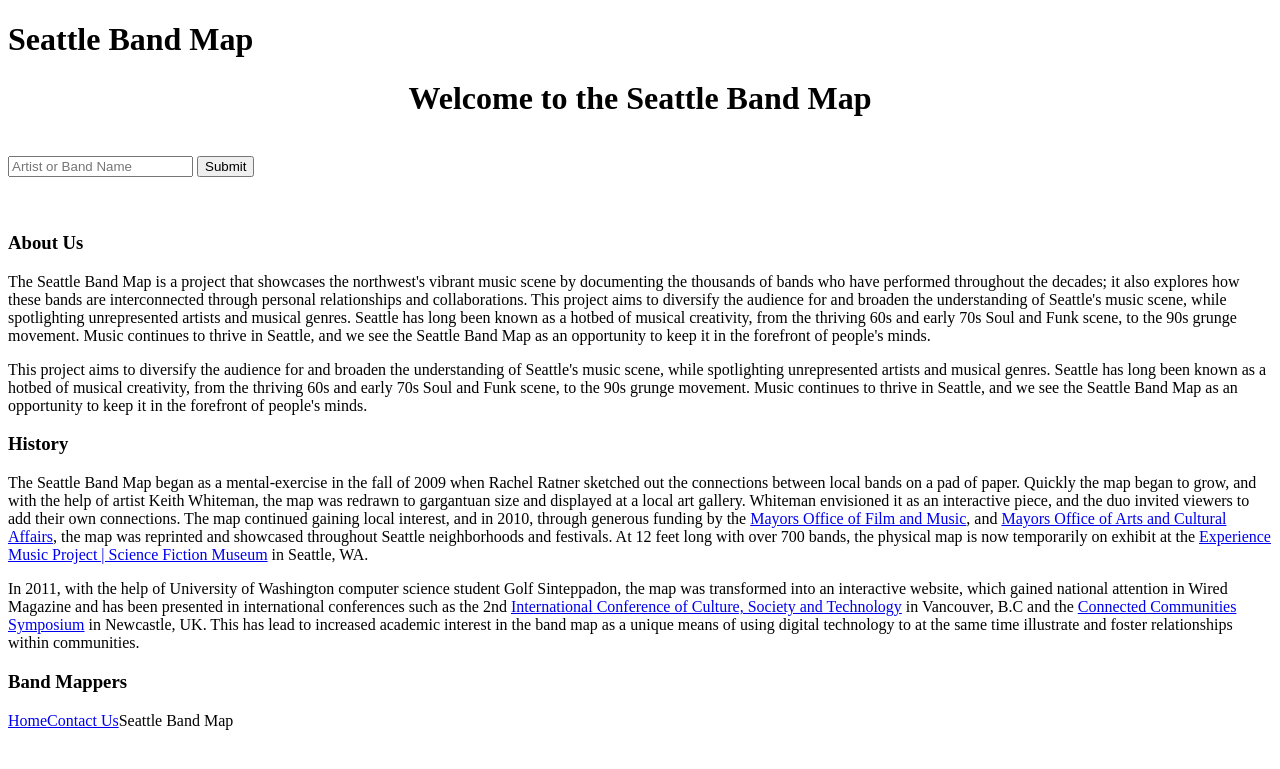
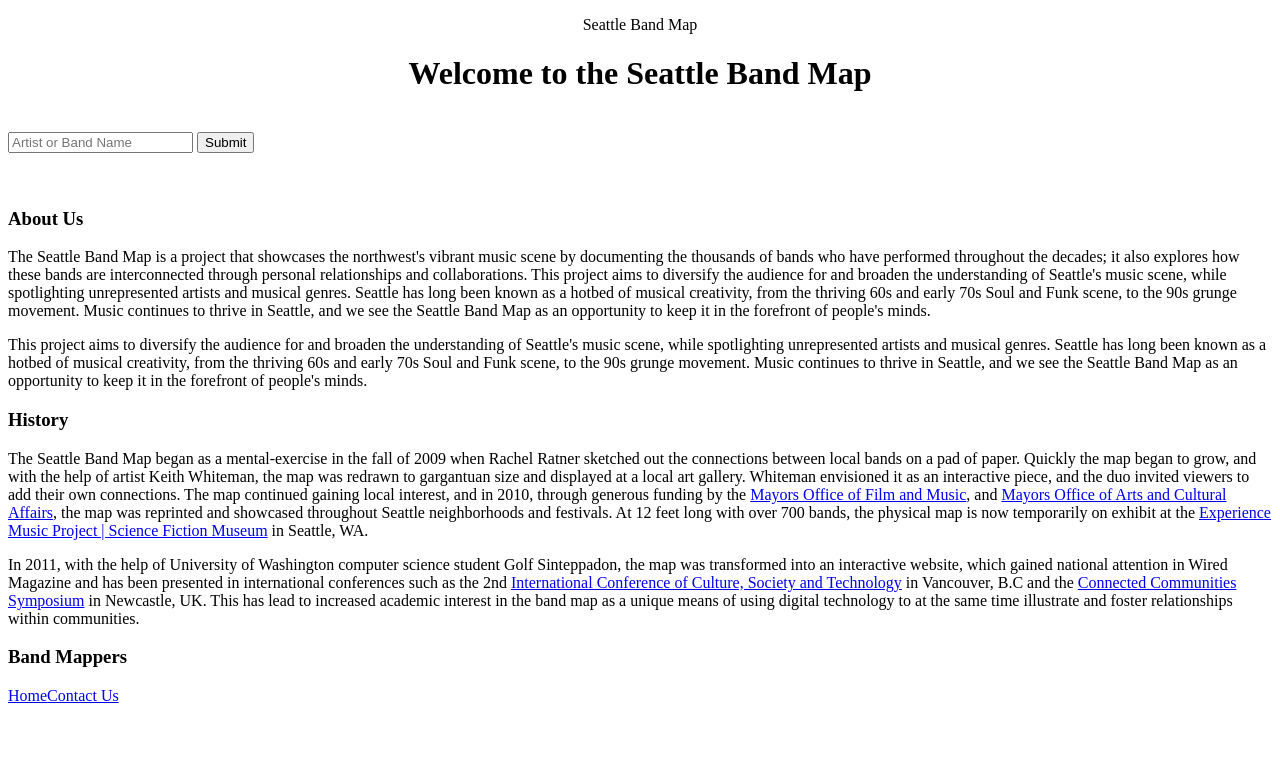
Before and after one commit to NCSUWebClass/Fall12-SeattleMusicScene, a PHP site: page / in a window 1280 px wide. Shown: the top 769 px of the page. Run offline with PHP 8.4, Linux system fonts and the light colour scheme; some libraries are stand-ins or nearby versions.

Commit message:
Modified headers and footers so that headers display all text and footers are left aligned

```diff
--- a/index.php
+++ b/index.php
@@ -16,8 +16,9 @@
 	<div data-role="page" id="homePage" data-title="Seattle Band Map">
 
 	<!--header-->
-	<div data-position="fixed" data-role="header">
-	<h1>Seattle Band Map</h1></div>
+	<div data-position="fixed" data-role="header" class="center-text">
+	<p>Seattle Band Map</p>
+	</div>
 	<!--/header-->
 
 	<!--content of page-->
@@ -71,7 +72,7 @@ In 2011, with the help of University of Washington computer science student Golf
 	<!--/content-->
 
 	<!--footer-->
-		<div data-role="footer"  class="ui-bar ui-state-persist"  data-position="fixed"><a href="index.php" data-ajax="false" data-icon="home">Home</a><a href="contact.php" >Contact Us</a>Seattle Band Map</div>
+		<div data-role="footer"  class="ui-bar ui-state-persist left-text"  data-position="fixed"><a href="index.php" data-ajax="false" data-icon="home">Home</a><a href="contact.php" >Contact Us</a></div>
 	<!--/footer-->
 	</div>
 
```
Also changed, not shown: contact.php (+3 -4 lines).
